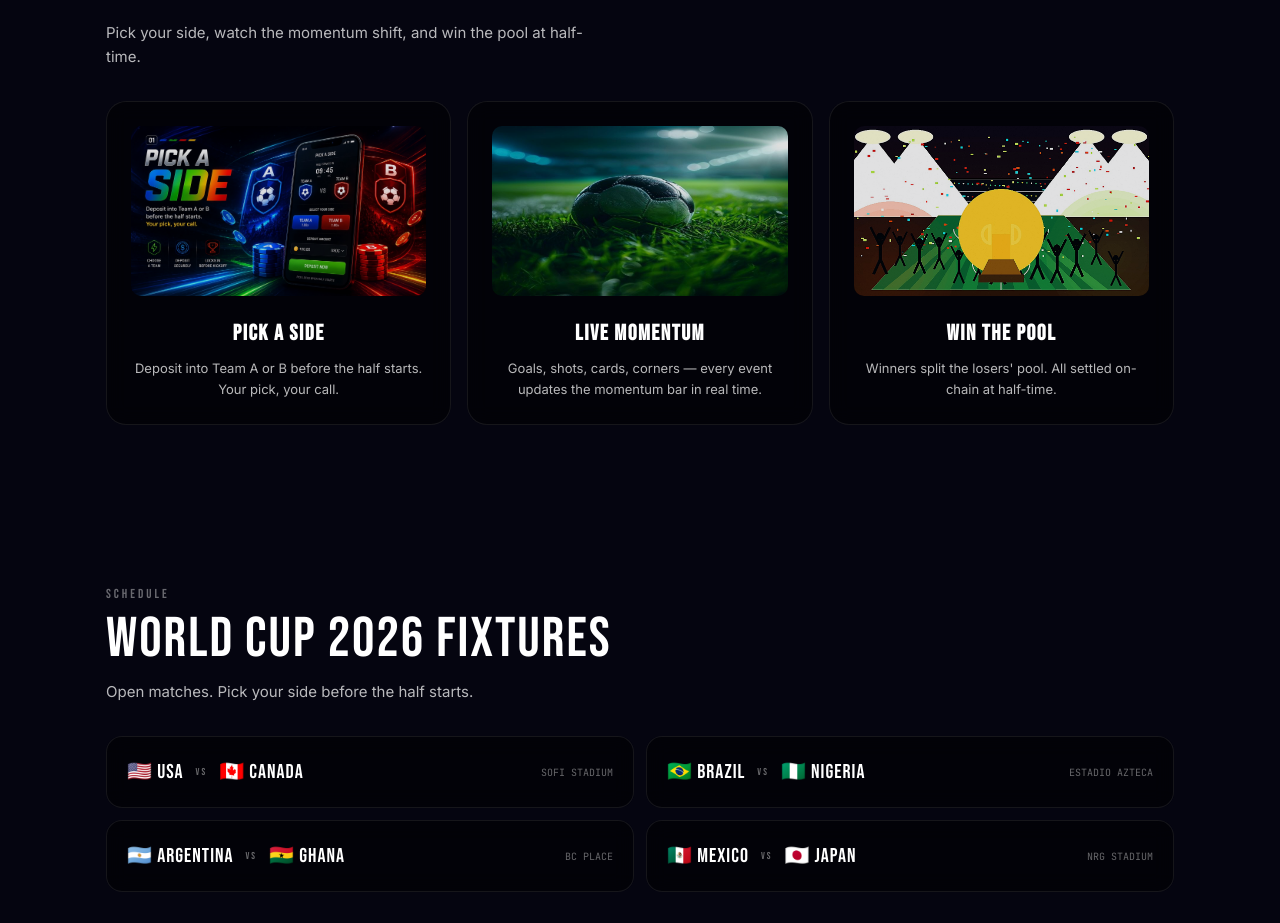
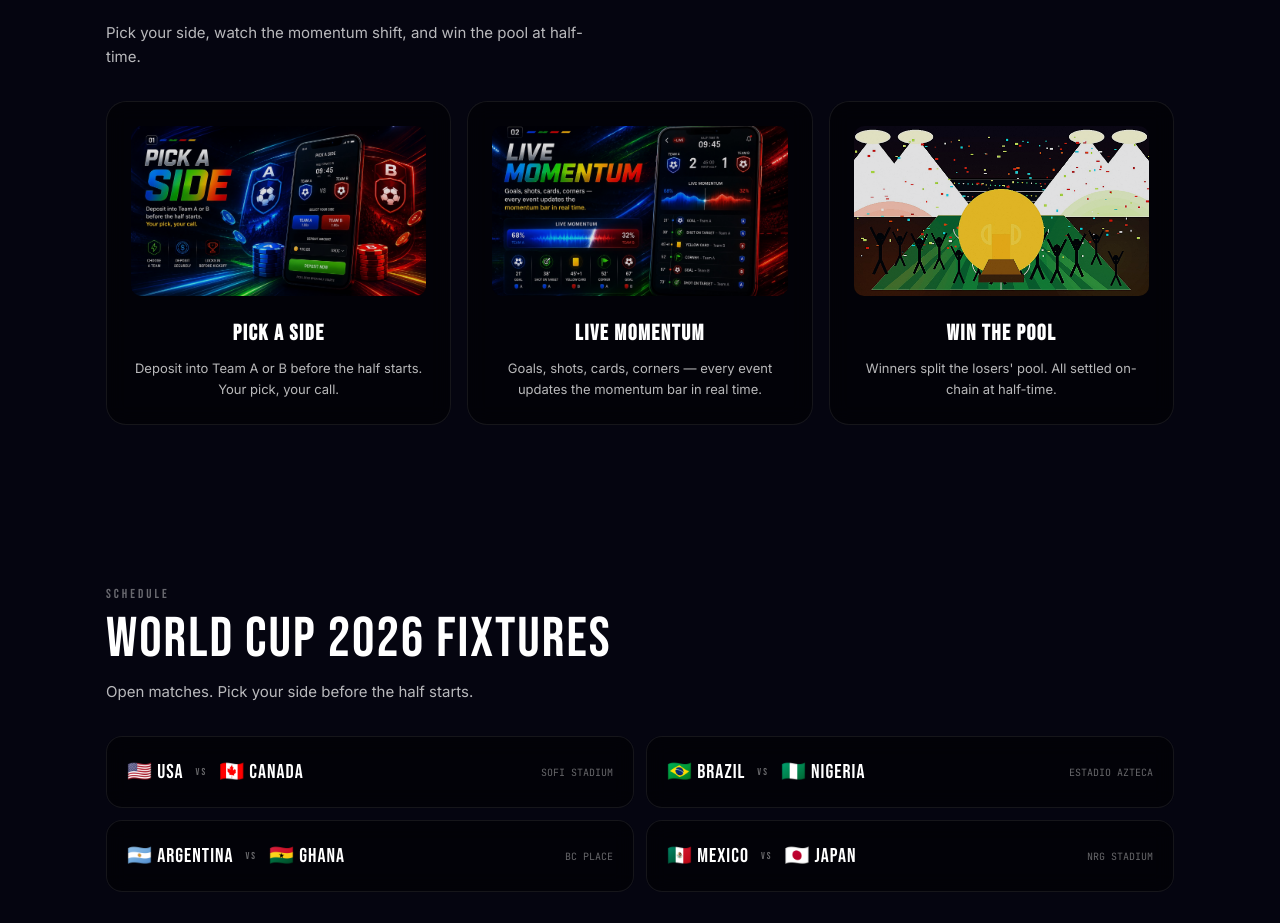
Before and after one commit to latest63/Latest-MomentumPool, a Next.js app: page / in a window 1280 px wide. Shown: the part 944-1867 px from the top of the page. Built offline with nearby package versions, Linux system fonts and the light colour scheme.

Commit message:
Replace Live Momentum image

```diff
--- a/app/page.tsx
+++ b/app/page.tsx
@@ -75,7 +75,7 @@ export default function Home() {
               <p>Deposit into Team A or B before the half starts. Your pick, your call.</p>
             </div>
             <div className="feature-card">
-              <img src="/assets/feature-live-momentum.jpg" alt="Football on pitch with stadium lights" className="feature-img" />
+              <img src="/assets/feature-live-momentum-v2.jpg" alt="Live Momentum" className="feature-img" />
               <h3>Live Momentum</h3>
               <p>Goals, shots, cards, corners — every event updates the momentum bar in real time.</p>
             </div>
```
Also changed, not shown: public/assets/feature-live-momentum-v2.jpg (added).
